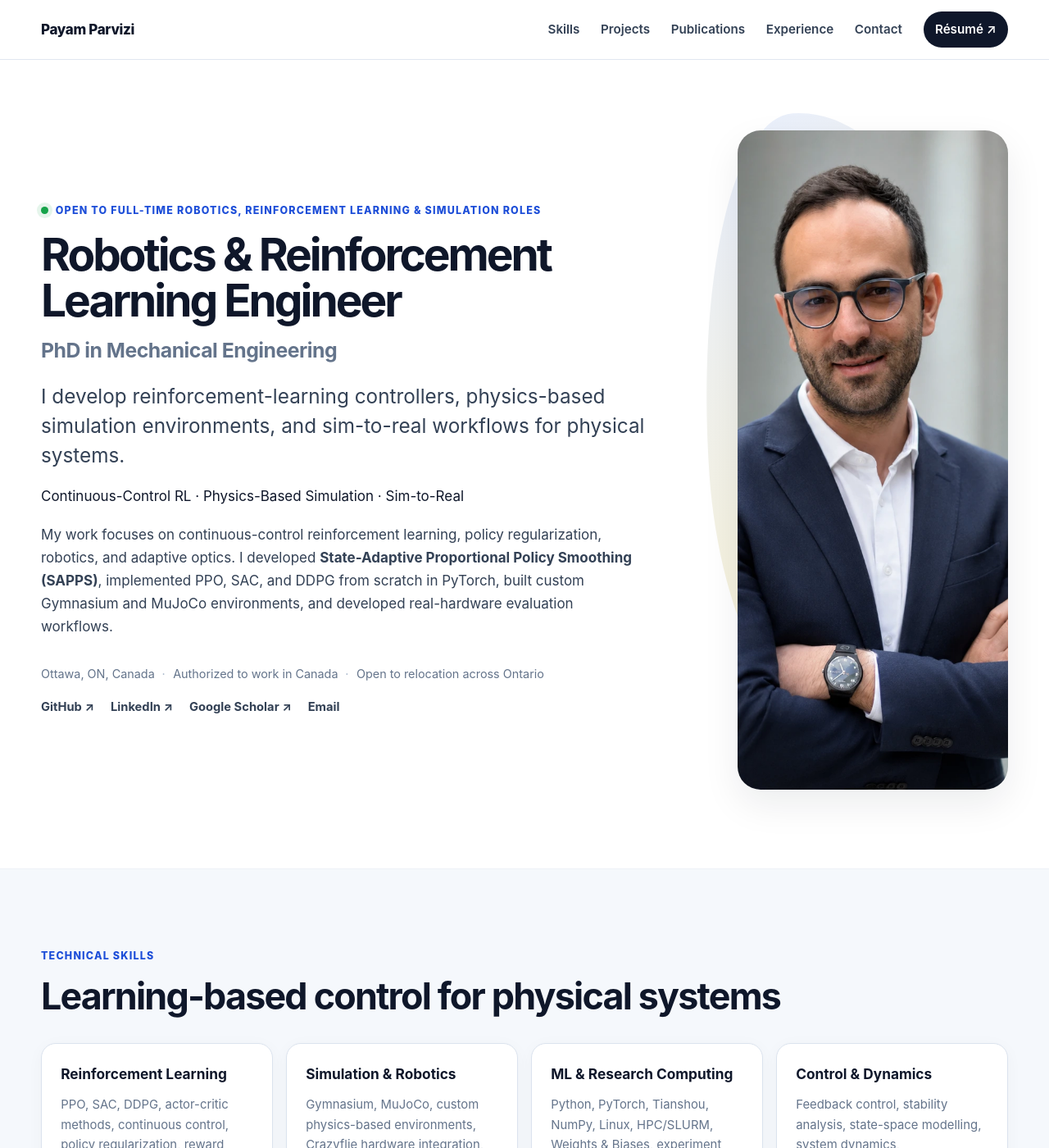
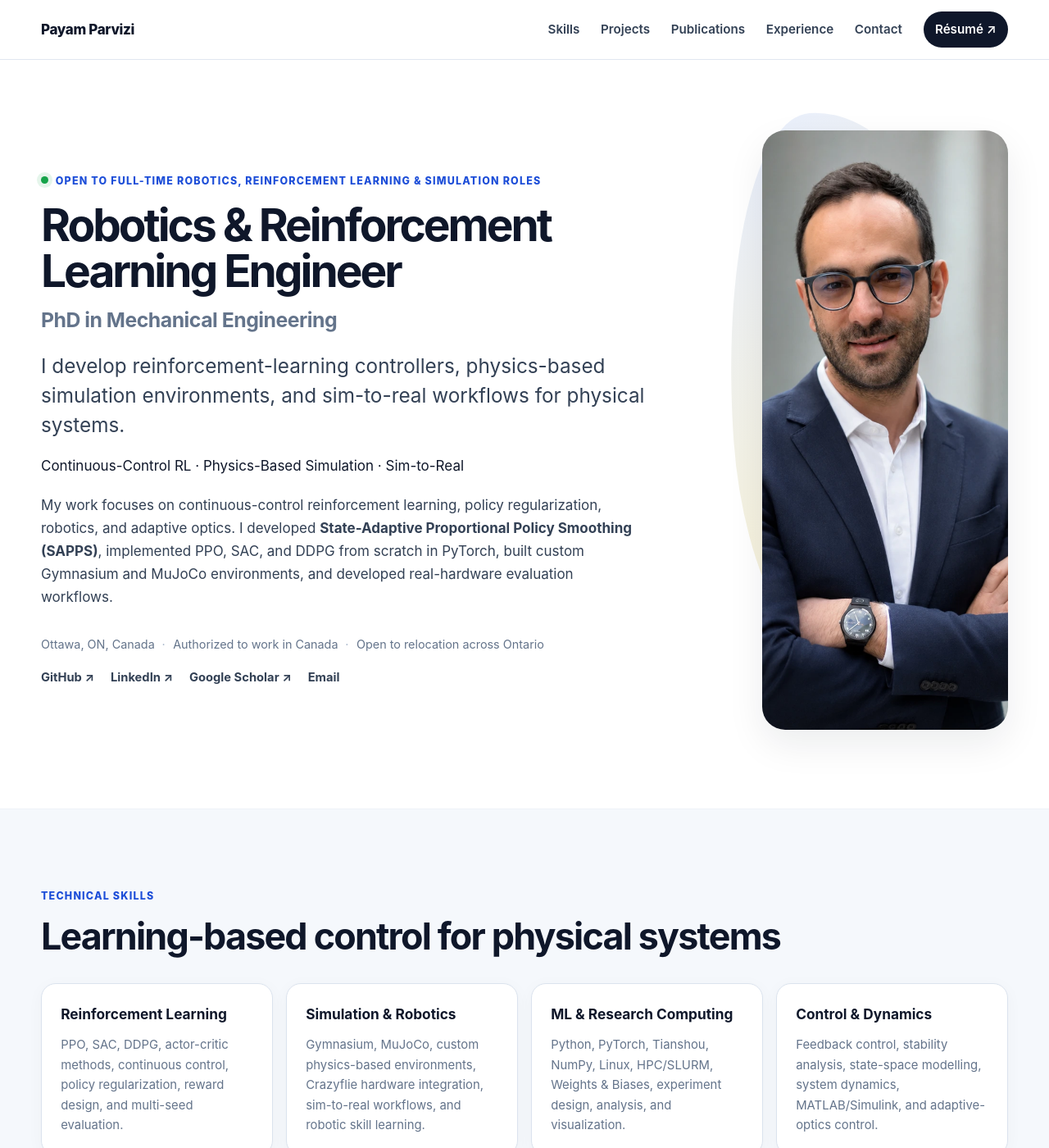
Before and after one commit to payamparvizi/payamparvizi.github.io, a Jekyll site: the page built from index.html, in a window 1280 px wide and 1400 px high. Shown: the whole window at 82% size. Built offline with Jekyll 4.4.1, drawn with Linux system fonts in a browser that asks for light colours.

Commit message:
Reduce hero portrait width from 330px to 300px

```diff
--- a/assets/css/site.css
+++ b/assets/css/site.css
@@ -77,7 +77,7 @@ h1 { max-width: 920px; margin: 0; font-size: clamp(2.65rem, 4.3vw, 4.25rem); lin
 .hero-portrait-wrap {
   position: relative;
   justify-self: end;
-  width: min(100%, 330px);
+  width: min(100%, 300px);
 }
 .portrait-accent { position: absolute; inset: -24px 38px 55px -38px; border-radius: 40% 60% 52% 48% / 56% 45% 55% 44%; background: linear-gradient(145deg, var(--accent-soft), #fef3c7); transform: rotate(-4deg); }
 .hero-portrait {
```
